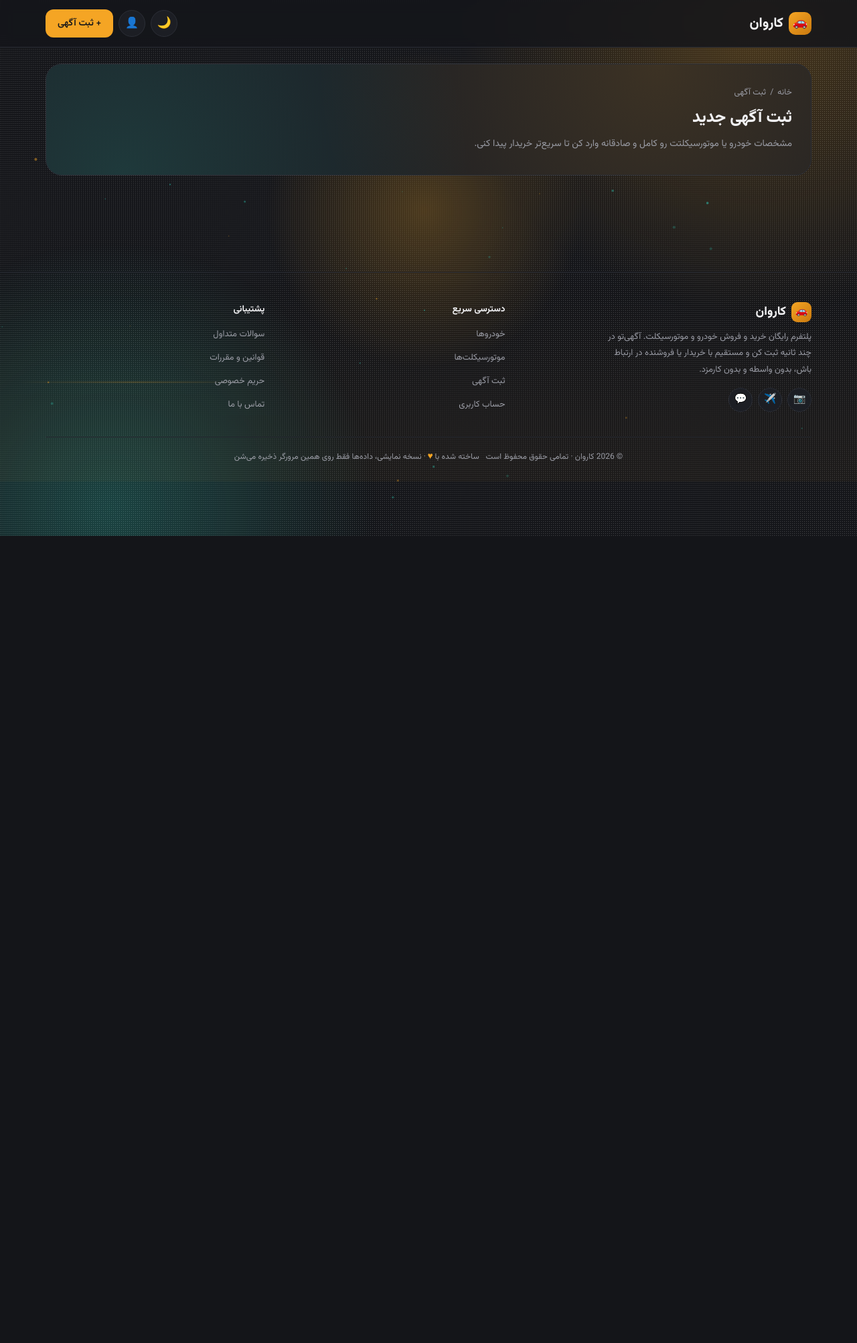
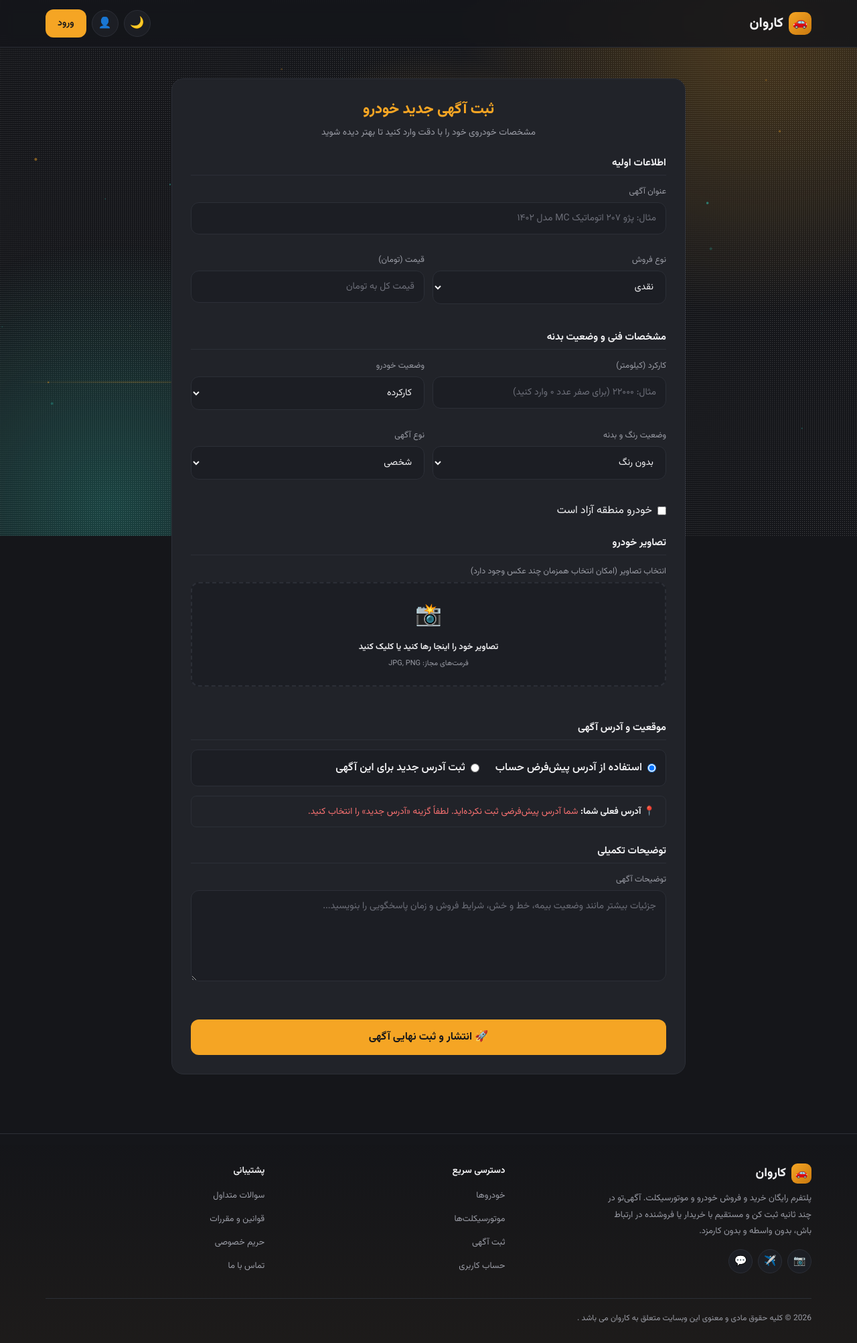
Before and after one commit to Amir-Pers/University-DB-Project, a Django app: page /advertisements/post_ad/ in a window 1280 px wide. Shown: the whole page at 67% size. Before the commit the page ends 800 px from the top, so only its background shows below. Run offline with Django 5.2, Linux system fonts and the light colour scheme.

Commit message:
Add New post_ad template

```diff
--- a/templates/accounts/profile.html
+++ b/templates/accounts/profile.html
@@ -17,7 +17,7 @@
       </div>
       <div class="email">شماره همراه: {{ profile.phone }}</div>
     </div>
-    <button class="btn btn-amber">+ ثبت آگهی جدید</button>
+    <a href="{% url 'advertisements:post_ad' %}" class="btn btn-amber">+ ثبت آگهی جدید</a>
   </div>
 
   <!-- بدنه اصلی داشبورد: سایدبار + محتوا -->
--- a/templates/advertisements/post_ad.html
+++ b/templates/advertisements/post_ad.html
@@ -1,191 +1,249 @@
+{% extends 'base.html' %}
 {% load static %}
-<!DOCTYPE html>
-<html lang="fa" dir="rtl">
-<head>
-<meta charset="UTF-8">
-<meta name="viewport" content="width=device-width, initial-scale=1.0">
-<title>ثبت آگهی | کاروان</title>
-<link rel="preconnect" href="https://fonts.googleapis.com">
-<link href="https://fonts.googleapis.com/css2?family=Vazirmatn:wght@400;500;600;700;800&display=swap" rel="stylesheet">
-<link rel="stylesheet" href="{% static 'css/style.css' %}">
-</head>
-<body>
 
-<div class="bg-ambient" aria-hidden="true">
-  <div class="blob b1"></div>
-  <div class="blob b2"></div>
-  <div class="blob b3"></div>
-  <div class="grain"></div>
+{% block content %}
+<main class="reveal reveal-1" style="max-width: 800px; margin: 0 auto; padding: 24px 16px;">
+
+  <div class="content-card" style="padding: 28px;">
+    <div style="margin-bottom: 24px; text-align: center;">
+      <h2 style="font-size: 22px; font-weight: 800; color: var(--amber);">ثبت آگهی جدید خودرو</h2>
+      <p style="color: var(--muted); font-size: 13.5px; margin-top: 6px;">مشخصات خودروی خود را با دقت وارد کنید تا بهتر دیده شوید</p>
     </div>
 
-<header>
-  <div class="nav">
-    <a href="{% url 'home:index' %}" class="logo"><div class="mark">🚗</div>کاروان</a>
-    <div class="nav-actions">
-      <button class="theme-toggle" id="themeToggle" title="تغییر تم">
-        <span class="ico ico-moon">🌙</span>
-        <span class="ico ico-sun">☀️</span>
-      </button>
-      <button class="icon-btn" id="btnAccount" title="حساب کاربری">👤</button>
-      <button class="btn btn-amber" id="btnAddAd">+ ثبت آگهی</button>
+    <!-- فرم اصلی ثبت آگهی با قابلیت ارسال فایل -->
+    <form method="POST" action="" enctype="multipart/form-data" style="display: flex; flex-direction: column; gap: 24px;">
+      {% csrf_token %}
+
+      <!-- ۱. اطلاعات پایه آگهی -->
+      <div>
+        <h3 style="font-size: 15px; font-weight: 700; margin-bottom: 14px; padding-bottom: 6px; border-bottom: 1px solid var(--line);">اطلاعات اولیه</h3>
+        <div style="display: flex; flex-direction: column; gap: 14px;">
+
+          <div class="field">
+            <label for="title">عنوان آگهی</label>
+            <input type="text" id="title" name="title" placeholder="مثال: پژو ۲۰۷ اتوماتیک MC مدل ۱۴۰۲" required>
+          </div>
+
+          <div class="field-grid">
+            <div class="field">
+              <label for="sell_type">نوع فروش</label>
+              <select id="sell_type" name="sell_type" required>
+                <option value="نقدی">نقدی</option>
+                <option value="اقساطی">اقساطی</option>
+                <option value="حواله">حواله</option>
+              </select>
+            </div>
+            <div class="field">
+              <label for="price">قیمت (تومان)</label>
+              <input type="number" id="price" name="price" placeholder="قیمت کل به تومان">
             </div>
           </div>
-</header>
 
-<main>
-  <section class="page-hero reveal">
-    <div class="crumb"><a href="{% url 'home:index' %}">خانه</a> / <span>ثبت آگهی</span></div>
-    <h1>ثبت آگهی جدید</h1>
-    <p>مشخصات خودرو یا موتورسیکلتت رو کامل و صادقانه وارد کن تا سریع‌تر خریدار پیدا کنی.</p>
-  </section>
-
-  <!-- Shown if user is not logged in -->
-  <div id="loginRequired" class="content-card reveal reveal-1 hidden" style="text-align:center; padding:40px 24px;">
-    <div style="font-size:36px; margin-bottom:10px;">🔒</div>
-    <p style="color:var(--muted); font-size:14px; margin-bottom:18px;">برای ثبت آگهی، اول باید وارد حساب کاربری خودت بشی.</p>
-    <a href="account.html" class="btn btn-amber">ورود / ثبت‌نام</a>
+        </div>
       </div>
 
-  <!-- Shown if logged in -->
-  <div id="addAdSection" class="content-card reveal reveal-1 hidden">
-    <div class="form-err" id="addErr"></div>
-    <form id="addForm">
+      <!-- ۲. مشخصات فنی و وضعیت خودرو (بر اساس مدل دیتابیس) -->
+      <div>
+        <h3 style="font-size: 15px; font-weight: 700; margin-bottom: 14px; padding-bottom: 6px; border-bottom: 1px solid var(--line);">مشخصات فنی و وضعیت بدنه</h3>
+        <div style="display: flex; flex-direction: column; gap: 14px;">
+
+          <div class="field-grid">
             <div class="field">
-        <label>نوع آگهی</label>
-        <div class="type-toggle">
-          <button type="button" data-val="car" class="ad-type active">🚗 خودرو</button>
-          <button type="button" data-val="moto" class="ad-type">🏍️ موتورسیکلت</button>
+              <label for="km_age">کارکرد (کیلومتر)</label>
+              <input type="number" id="km_age" name="km_age" placeholder="مثال: ۲۲۰۰۰ (برای صفر عدد ۰ وارد کنید)" required>
+            </div>
+            <div class="field">
+              <label for="car_condition">وضعیت خودرو</label>
+              <select id="car_condition" name="car_condition">
+                <option value="کارکرده">کارکرده</option>
+                <option value="صفر">صفر</option>
+                <option value="حواله">حواله</option>
+              </select>
             </div>
           </div>
+
           <div class="field-grid">
-        <div class="field"><label>برند</label><input id="adBrand" placeholder="مثلا پژو 206" required></div>
-        <div class="field"><label>مدل</label><input id="adModel" placeholder="مثلا تیپ ۵" required></div>
+            <div class="field">
+              <label for="body_status">وضعیت رنگ و بدنه</label>
+              <select id="body_status" name="body_status">
+                <option value="بدون رنگ">بدون رنگ</option>
+                <option value="صافکاری بی‌رنگ">صافکاری بی‌رنگ</option>
+                <option value="یک لکه رنگ">یک لکه رنگ</option>
+                <option value="چند لکه رنگ">چند لکه رنگ</option>
+                <option value="دوررنگ">دوررنگ</option>
+                <option value="کامل رنگ">کامل رنگ</option>
+                <option value="تصادفی">تصادفی</option>
+              </select>
             </div>
-      <div class="field-grid">
-        <div class="field"><label>سال ساخت</label><input id="adYear" type="number" placeholder="1401" required></div>
-        <div class="field"><label>کارکرد (کیلومتر)</label><input id="adKm" type="number" placeholder="50000" required></div>
+            <div class="field">
+              <label for="ad_type">نوع آگهی</label>
+              <select id="ad_type" name="ad_type">
+                <option value="شخصی">شخصی</option>
+                <option value="نمایشگاه">نمایشگاه</option>
+              </select>
             </div>
-      <div class="field-grid">
-        <div class="field"><label>قیمت (میلیون تومان)</label><input id="adPrice" type="number" placeholder="350" required></div>
-        <div class="field"><label>شهر</label><input id="adCity" placeholder="تهران" required></div>
           </div>
-      <div class="field"><label>شماره تماس</label><input id="adPhone" placeholder="09xxxxxxxxx" required></div>
-      <div class="field"><label>توضیحات</label><textarea id="adDesc" rows="3" placeholder="توضیح کوتاهی درباره وضعیت خودرو یا موتور…"></textarea></div>
-      <button type="submit" class="btn btn-amber" style="width:100%; margin-top:6px;">ثبت آگهی</button>
+
+          <div class="field-grid" style="grid-template-columns: 1fr 1fr; align-items: center; margin-top: 6px;">
+            <div style="display: flex; align-items: center; gap: 8px;">
+              <input type="checkbox" id="free_zone" name="free_zone" style="width: auto; cursor: pointer;">
+              <label for="free_zone" style="margin-bottom: 0; cursor: pointer;">خودرو منطقه آزاد است</label>
+            </div>
+          </div>
+
+        </div>
+      </div>
+
+      <!-- ۳. آپلود تصاویر خودرو (Multi-image Upload) -->
+      <div>
+        <h3 style="font-size: 15px; font-weight: 700; margin-bottom: 14px; padding-bottom: 6px; border-bottom: 1px solid var(--line);">تصاویر خودرو</h3>
+        <div class="field">
+          <label>انتخاب تصاویر (امکان انتخاب همزمان چند عکس وجود دارد)</label>
+          <div style="border: 2px dashed var(--line); border-radius: 12px; padding: 24px; text-align: center; background: var(--bg2); position: relative; cursor: pointer;" id="dropzone">
+            <span style="font-size: 32px; display: block; margin-bottom: 8px;">📸</span>
+            <span style="font-size: 13px; color: var(--text); font-weight: 600;">تصاویر خود را اینجا رها کنید یا کلیک کنید</span>
+            <span style="display: block; font-size: 11px; color: var(--muted); margin-top: 4px;">فرمت‌های مجاز: JPG, PNG</span>
+            <input type="file" id="images" name="images" accept="image/*" multiple style="position: absolute; top:0; left:0; width:100%; height:100%; opacity:0; cursor:pointer;">
+          </div>
+          <div id="image-preview-container" style="display: flex; flex-wrap: wrap; gap: 10px; margin-top: 12px;">
+            <!-- پیش‌نمایش عکس‌ها با جاوااسکریپت اینجا ساخته می‌شود -->
+          </div>
+        </div>
+      </div>
+
+      <!-- ۴. سیستم آدرس هوشمند (آدرس پیش‌فرض کاربری یا آدرس جدید) -->
+      <div>
+        <h3 style="font-size: 15px; font-weight: 700; margin-bottom: 14px; padding-bottom: 6px; border-bottom: 1px solid var(--line);">موقعیت و آدرس آگهی</h3>
+
+        <div style="display: flex; flex-direction: column; gap: 14px;">
+          <!-- رادیو باتن‌های انتخاب نوع آدرس -->
+          <div style="display: flex; gap: 24px; background: var(--bg2); padding: 14px; border-radius: 10px; border: 1px solid var(--line);">
+            <div style="display: flex; align-items: center; gap: 8px;">
+              <input type="radio" id="addr_type_default" name="address_mode" value="default" checked style="width: auto; cursor: pointer;">
+              <label for="addr_type_default" style="margin-bottom: 0; cursor: pointer; font-weight: 600;">استفاده از آدرس پیش‌فرض حساب</label>
+            </div>
+            <div style="display: flex; align-items: center; gap: 8px;">
+              <input type="radio" id="addr_type_new" name="address_mode" value="new" style="width: auto; cursor: pointer;">
+              <label for="addr_type_new" style="margin-bottom: 0; cursor: pointer; font-weight: 600;">ثبت آدرس جدید برای این آگهی</label>
+            </div>
+          </div>
+
+          <!-- باکس آدرس پیش‌فرض (در صورت وجود نشان داده می‌شود) -->
+          <div id="default-address-box" style="padding: 12px 16px; background: rgba(var(--amber), 0.05); border: 1px solid var(--line); border-radius: 8px; font-size: 13.5px; color: var(--text);">
+            📍 <strong>آدرس فعلی شما:</strong>
+            {% if profile.default_address %}
+              {{ profile.default_address.province.name }}، {{ profile.default_address.city.name }} {% if profile.default_address.neighborhood %}، محله {{ profile.default_address.neighborhood }}{% endif %}
+            {% else %}
+              <span style="color: #f87171;">شما آدرس پیش‌فرضی ثبت نکرده‌اید. لطفاً گزینه «آدرس جدید» را انتخاب کنید.</span>
+            {% endif %}
+          </div>
+
+          <!-- فیلدهای آدرس جدید (به صورت پیش‌فرض مخفی است) -->
+          <div id="new-address-box" style="display: none; flex-direction: column; gap: 14px; animation: fadeUp .3s ease;">
+            <div class="field-grid" style="grid-template-columns: repeat(auto-fit, minmax(150px, 1fr));">
+              <div class="field">
+                <label for="province">استان</label>
+                <select id="province" name="province">
+                  <option value="" disabled selected>انتخاب استان...</option>
+                  {% for province in provinces %}
+                  <option value="{{ province.province_id }}">{{ province.name }}</option>
+                  {% endfor %}
+                </select>
+              </div>
+
+              <div class="field">
+                <label for="city">شهر</label>
+                <select id="city" name="city">
+                  <option value="" disabled selected>انتخاب شهر...</option>
+                  {% for city in cities %}
+                  <option value="{{ city.city_id }}">{{ city.name }}</option>
+                  {% endfor %}
+                </select>
+              </div>
+
+              <div class="field">
+                <label for="neighborhood">محله <span style="color: var(--muted); font-size: 11px;">(اختیاری)</span></label>
+                <input type="text" id="neighborhood" name="neighborhood" placeholder="مثال: سعادت‌آباد">
+              </div>
+            </div>
+          </div>
+
+        </div>
+      </div>
+
+      <!-- ۵. توضیحات آگهی -->
+      <div>
+        <h3 style="font-size: 15px; font-weight: 700; margin-bottom: 14px; padding-bottom: 6px; border-bottom: 1px solid var(--line);">توضیحات تکمیلی</h3>
+        <div class="field">
+          <label for="descriptions">توضیحات آگهی</label>
+          <textarea id="descriptions" name="descriptions" rows="5" placeholder="جزئیات بیشتر مانند وضعیت بیمه، خط و خش، شرایط فروش و زمان پاسخگویی را بنویسید..."></textarea>
+        </div>
+      </div>
+
+      <!-- دکمه ارسال نهایی -->
+      <button type="submit" class="btn btn-amber" style="width: 100%; padding: 14px; font-size: 16px; font-weight: 700; margin-top: 10px;">
+        🚀 انتشار و ثبت نهایی آگهی
+      </button>
+
     </form>
   </div>
 </main>
+{% endblock %}
 
-<footer class="site-footer">
-  <div class="footer-inner">
-    <div class="footer-top">
-      <div>
-        <div class="footer-brand"><div class="mark">🚗</div>کاروان</div>
-        <p class="footer-desc">پلتفرم رایگان خرید و فروش خودرو و موتورسیکلت. آگهی‌تو در چند ثانیه ثبت کن و مستقیم با خریدار یا فروشنده در ارتباط باش، بدون واسطه و بدون کارمزد.</p>
-        <div class="footer-social">
-          <a href="#" title="اینستاگرام">📷</a>
-          <a href="#" title="تلگرام">✈️</a>
-          <a href="#" title="واتساپ">💬</a>
-        </div>
-      </div>
-      <div class="footer-col">
-        <h4>دسترسی سریع</h4>
-        <ul>
-          <li><a href="index.html?type=car">خودروها</a></li>
-          <li><a href="index.html?type=moto">موتورسیکلت‌ها</a></li>
-          <li><a href="post-ad.html">ثبت آگهی</a></li>
-          <li><a href="account.html">حساب کاربری</a></li>
-        </ul>
-      </div>
-      <div class="footer-col">
-        <h4>پشتیبانی</h4>
-        <ul>
-          <li><a href="faq.html">سوالات متداول</a></li>
-          <li><a href="terms.html">قوانین و مقررات</a></li>
-          <li><a href="privacy.html">حریم خصوصی</a></li>
-          <li><a href="#">تماس با ما</a></li>
-        </ul>
-      </div>
-    </div>
-    <div class="footer-bottom">
-      <span>© <span id="footYear"></span> کاروان · تمامی حقوق محفوظ است</span>
-      <span>ساخته شده با <span class="heart">♥</span> · نسخه نمایشی، داده‌ها فقط روی همین مرورگر ذخیره می‌شن</span>
-    </div>
-  </div>
-</footer>
+{% block extra_js %}
+<script src="{% static 'js/location-selector.js' %}"></script>
+<script>
+  document.addEventListener("DOMContentLoaded", function () {
+    // منطق سوئیچ کردن بین آدرس پیش‌فرض و آدرس جدید
+    const addressRadios = document.querySelectorAll('input[name="address_mode"]');
+    const defaultBox = document.getElementById('default-address-box');
+    const newBox = document.getElementById('new-address-box');
+    const provinceSelect = document.getElementById('province');
+    const citySelect = document.getElementById('city');
 
-<div class="toast" id="toast"></div>
-
-<script src="{% static 'js/app.js' %}"></script>
-<script src="{% static 'js/bg-animation.js' %}"></script>
-<script>
-let adType = 'car';
-
-function guardAccess(){
-  const session = loadSession();
-  const loginBox = document.getElementById('loginRequired');
-  const formBox = document.getElementById('addAdSection');
-  if(session){
-    loginBox.classList.add('hidden');
-    formBox.classList.remove('hidden');
+    addressRadios.forEach(radio => {
+      radio.addEventListener('change', function () {
+        if (this.value === 'default') {
+          defaultBox.style.display = 'block';
+          newBox.style.display = 'none';
+          provinceSelect.removeAttribute('required');
+          citySelect.removeAttribute('required');
         } else {
-    loginBox.classList.remove('hidden');
-    formBox.classList.add('hidden');
-    showToast('برای ثبت آگهی اول وارد حساب شو');
+          defaultBox.style.display = 'none';
+          newBox.style.display = 'flex';
+          provinceSelect.setAttribute('required', 'required');
+          citySelect.setAttribute('required', 'required');
         }
-  return session;
-}
-
-function initAddAdFlow(){
-  document.querySelectorAll('.ad-type').forEach(b=>{
-    b.addEventListener('click', ()=>{
-      document.querySelectorAll('.ad-type').forEach(x=>x.classList.remove('active'));
-      b.classList.add('active');
-      adType = b.dataset.val;
       });
     });
 
-  document.getElementById('addForm').addEventListener('submit', e=>{
-    e.preventDefault();
-    const session = loadSession();
-    if(!session){ guardAccess(); return; }
+    // سیستم پیش‌نمایش تصاویر آپلود شده
+    const imageInput = document.getElementById('images');
+    const previewContainer = document.getElementById('image-preview-container');
 
-    const errBox = document.getElementById('addErr');
-    errBox.style.display = 'none';
+    imageInput.addEventListener('change', function () {
+      previewContainer.innerHTML = ''; // پاک کردن پیش‌نمایش‌های قبلی
 
-    const brand = document.getElementById('adBrand').value.trim();
-    const model = document.getElementById('adModel').value.trim();
-    const year = parseInt(document.getElementById('adYear').value);
-    const km = parseInt(document.getElementById('adKm').value);
-    const price = parseFloat(document.getElementById('adPrice').value);
-    const city = document.getElementById('adCity').value.trim();
-    const phone = document.getElementById('adPhone').value.trim();
-    const desc = document.getElementById('adDesc').value.trim();
+      if (this.files) {
+        Array.from(this.files).forEach(file => {
+          if (file.type.startsWith('image/')) {
+            const reader = new FileReader();
+            reader.onload = function (e) {
+              const imgWrapper = document.createElement('div');
+              imgWrapper.style.cssText = 'position: relative; width: 80px; height: 80px; border-radius: 8px; overflow: hidden; border: 1px solid var(--line);';
 
-    if(!brand || !model || !year || !km || !price || !city || !phone){
-      errBox.textContent = 'لطفا همه فیلدهای ضروری رو پر کن.';
-      errBox.style.display = 'block';
-      return;
+              const img = document.createElement('img');
+              img.src = e.target.result;
+              img.style.cssText = 'width: 100%; height: 100%; object-fit: cover;';
+
+              imgWrapper.appendChild(img);
+              previewContainer.appendChild(imgWrapper);
             }
-
-    const listings = loadListings();
-    const newAd = {
-      id: Date.now(),
-      type: adType, brand, model, year, km, price, city, phone, desc,
-      owner: session.email
-    };
-    listings.push(newAd);
-    saveListings(listings);
-    document.getElementById('addForm').reset();
-    showToast('آگهی با موفقیت ثبت شد ✅');
-    setTimeout(()=>{ window.location.href = 'account.html'; }, 900);
+            reader.readAsDataURL(file);
+          }
         });
       }
-
-document.addEventListener('DOMContentLoaded', ()=>{
-  guardAccess();
-  initAddAdFlow();
+    });
   });
 </script>
-</body>
-</html>
+{% endblock %}
--- a/templates/base.html
+++ b/templates/base.html
@@ -68,7 +68,7 @@
         </button>
         <a href="{% url 'accounts:profile' %}" class="icon-btn" id="btnAccount" title="حساب کاربری">👤</ش>
         {% if request.user.is_authenticated %}
-          <a href="#" class="btn btn-amber" id="btnAddAd">+ ثبت آگهی</a>
+          <a href="{% url 'advertisements:post_ad' %}" class="btn btn-amber" id="btnAddAd">+ ثبت آگهی</a>
         {% else %}
           <a href="{% url 'accounts:login' %}" class="btn btn-amber" id="btnAddAd">ورود</a>
         {% endif %}
```
Lines whose indentation alone changed are shown as unchanged.
